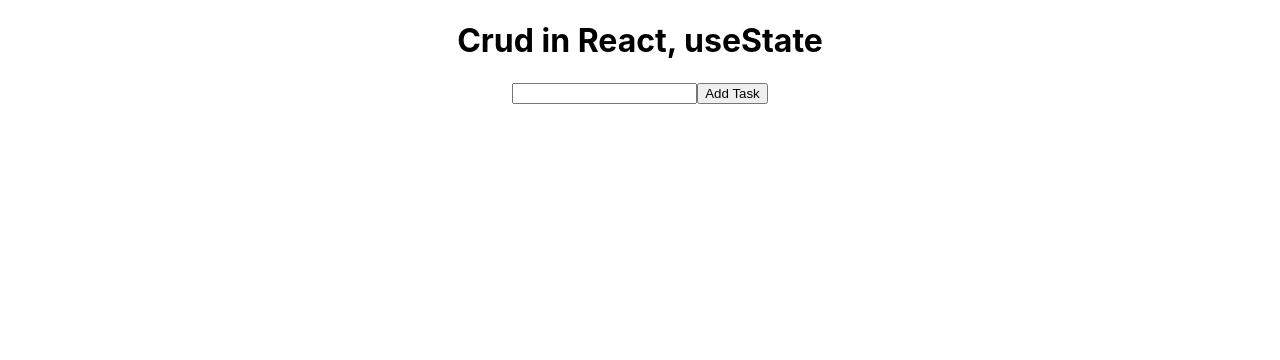
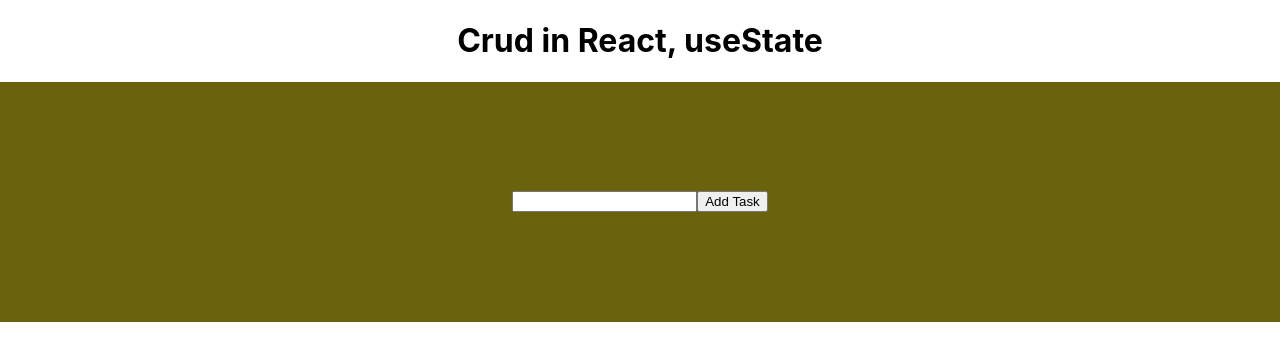
Before and after one commit to Mwakanemela/React-Courses, a React (Create React App) app in the folder Youtube/PedroTech/todolist/: page / in a window 1280 px wide. Shown: the top 360 px of the page. Built offline with nearby package versions, Linux system fonts and the light colour scheme.

Commit message:
added css to the todolist program and enable delete by id in todolist object

```diff
--- a/Youtube/PedroTech/todolist/src/App.css
+++ b/Youtube/PedroTech/todolist/src/App.css
@@ -1,38 +1,35 @@
 .App {
+  display: flex;
+  align-items: center;
+  flex-direction: column;
+  width: 100vw;
+}
+
+body {
+  margin: 0;
+  padding: 0;
+}
+
+.addTask {
+  height: 30vh;
+  background-color: rgb(107, 98, 13);
+  width: 100%;
+  display: flex;
+  justify-content: center;
+  align-items: center;
+}
+
+.list {
+  height: auto;
+  width: 100%;
+  display: flex;
+  align-items: center;
+  padding-top: 50px;
+  flex-direction: column;
+}
+.task button {
+  width: 25px;
+  height: 20px;
+  margin-left: 20px;
   text-align: center;
 }
-
-.App-logo {
-  height: 40vmin;
-  pointer-events: none;
-}
-
-@media (prefers-reduced-motion: no-preference) {
-  .App-logo {
-    animation: App-logo-spin infinite 20s linear;
-  }
-}
-
-.App-header {
-  background-color: #282c34;
-  min-height: 100vh;
-  display: flex;
-  flex-direction: column;
-  align-items: center;
-  justify-content: center;
-  font-size: calc(10px + 2vmin);
-  color: white;
-}
-
-.App-link {
-  color: #61dafb;
-}
-
-@keyframes App-logo-spin {
-  from {
-    transform: rotate(0deg);
-  }
-  to {
-    transform: rotate(360deg);
-  }
-}
--- a/Youtube/PedroTech/todolist/src/App.js
+++ b/Youtube/PedroTech/todolist/src/App.js
@@ -10,11 +10,17 @@ function App() {
       setNewTask(event.target.value)
   }
   const addTask = () => {
-    setTodoList([...todoList, newTask])
+    const task = {
+      id: todoList.length === 0 ? 1 : todoList[todoList.length - 1].id + 1,
+      taskName: newTask
+    }
+    setTodoList([...todoList, task])
   }
 
-  const deleteTask = (taskName) => {
-    setTodoList(todoList.filter((task) => task !== taskName))
+  const deleteTask = (id) => {
+
+    setTodoList(todoList.filter((task) => task.id !== id))
+
   }
 
   return (
@@ -28,8 +34,8 @@ function App() {
         {todoList.map((task) => {
           return (
             <div>
-              <h1>{task}</h1>
-              <button onClick={() => deleteTask(task)}>X</button>
+              <h1>{task.taskName}</h1>
+              <button onClick={() => deleteTask(task.id)}>X</button>
             </div>
 
           )
```
